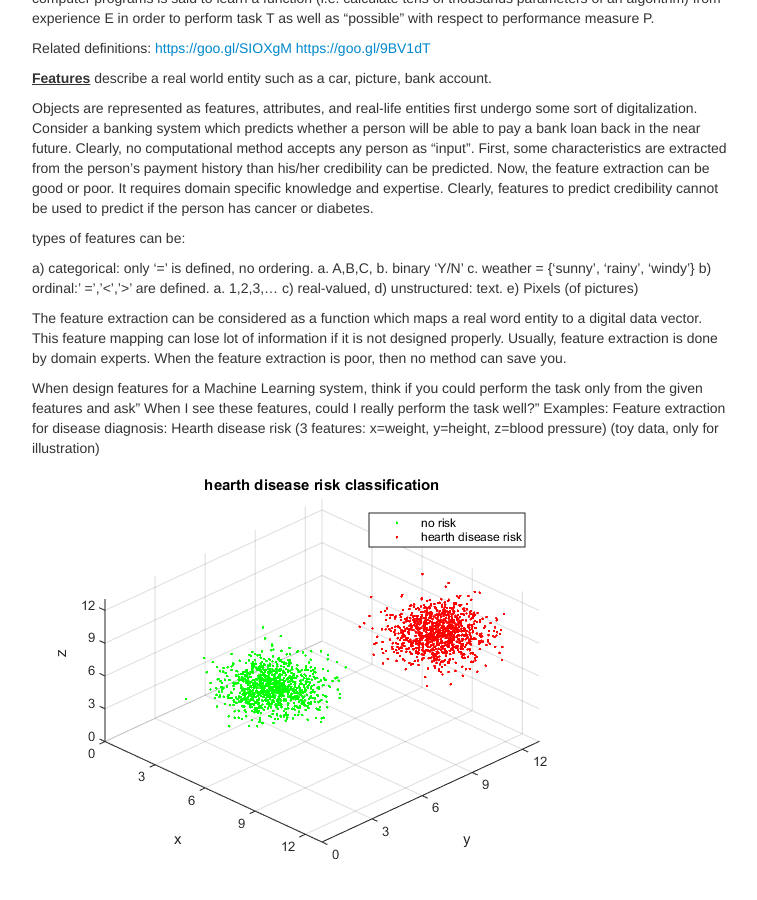
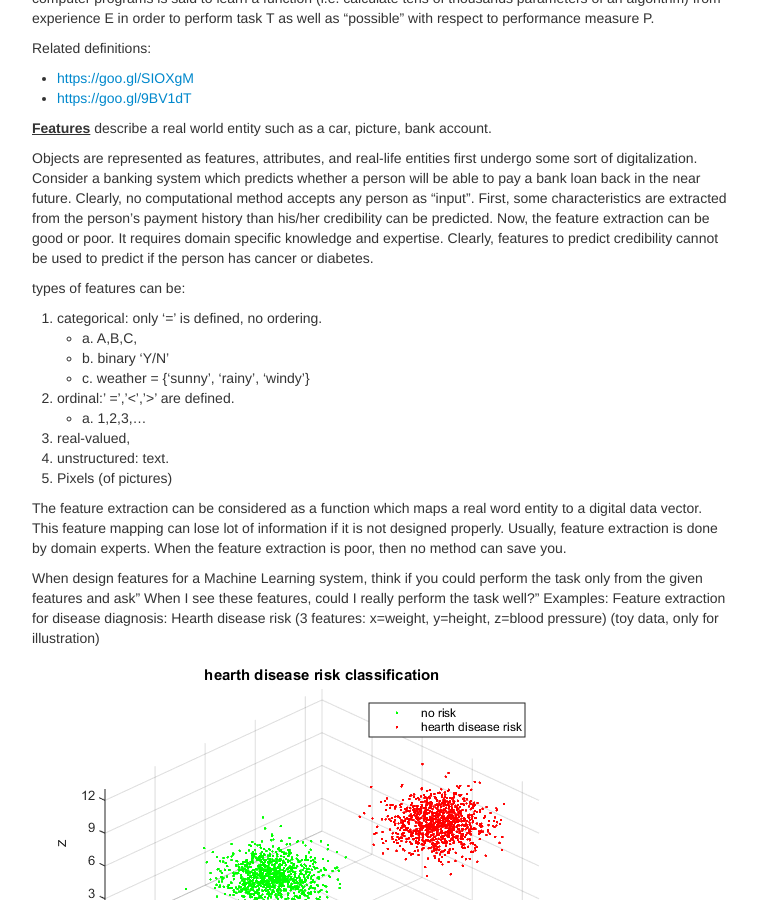
Before and after one commit to kfattila/kfattila.github.io, a Jekyll site: the page built from pages/introduction.md, in a window 1280 px wide and 900 px high, scrolled down 364 px. Shown: the whole window, without its empty margins (258-1015 px from the left). Built offline with Jekyll 4.4.1, drawn with Linux system fonts in a browser that asks for light colours; formulas are drawn with MathJax 3; comment, search, counter and statistics services are not loaded; part of the change alters nothing that is shown.

Commit message:
Lectures

```diff
--- a/pages/introduction.md
+++ b/pages/introduction.md
@@ -19,8 +19,8 @@ Machine learning is - generally speaking - about solving problem with computers
 A computer programs is said to learn a function (i.e. calculate tens of thousands parameters of an algorithm) from experience E in order to perform task T as well as "possible" with respect to performance measure P.
 
 Related definitions:
- [https://goo.gl/SIOXgM](https://goo.gl/SIOXgM)
- [https://goo.gl/9BV1dT](https://goo.gl/9BV1dT)
+* [https://goo.gl/SIOXgM](https://goo.gl/SIOXgM)
+* [https://goo.gl/9BV1dT](https://goo.gl/9BV1dT)
 
 
 **<u>Features</u>** describe a real world entity such as a car, picture, bank account.
@@ -30,15 +30,15 @@ Consider a banking system which predicts whether a person will be able to pay a
 
 types of features can be:
 
- a) categorical: only '=' is defined, no ordering.
-  a. A,B,C,
-  b. binary 'Y/N'
-  c. weather = {'sunny', 'rainy', 'windy'}
- b) ordinal:' =','<','>' are defined.
-  a. 1,2,3,...
- c) real-valued,
- d) unstructured: text.
- e) Pixels (of pictures)
+1. categorical: only '=' is defined, no ordering.
+  * a. A,B,C,
+  * b. binary 'Y/N'
+  * c. weather = {'sunny', 'rainy', 'windy'}
+2. ordinal:' =','<','>' are defined.
+  * a. 1,2,3,...
+3. real-valued,
+4. unstructured: text.
+5. Pixels (of pictures)
 
 
 The feature extraction can be considered as a function which maps a real word entity to a digital data vector. This feature mapping can lose lot of information if it is not designed properly. Usually, feature extraction is done by domain experts. When the feature extraction is poor, then no method can save you.
```
